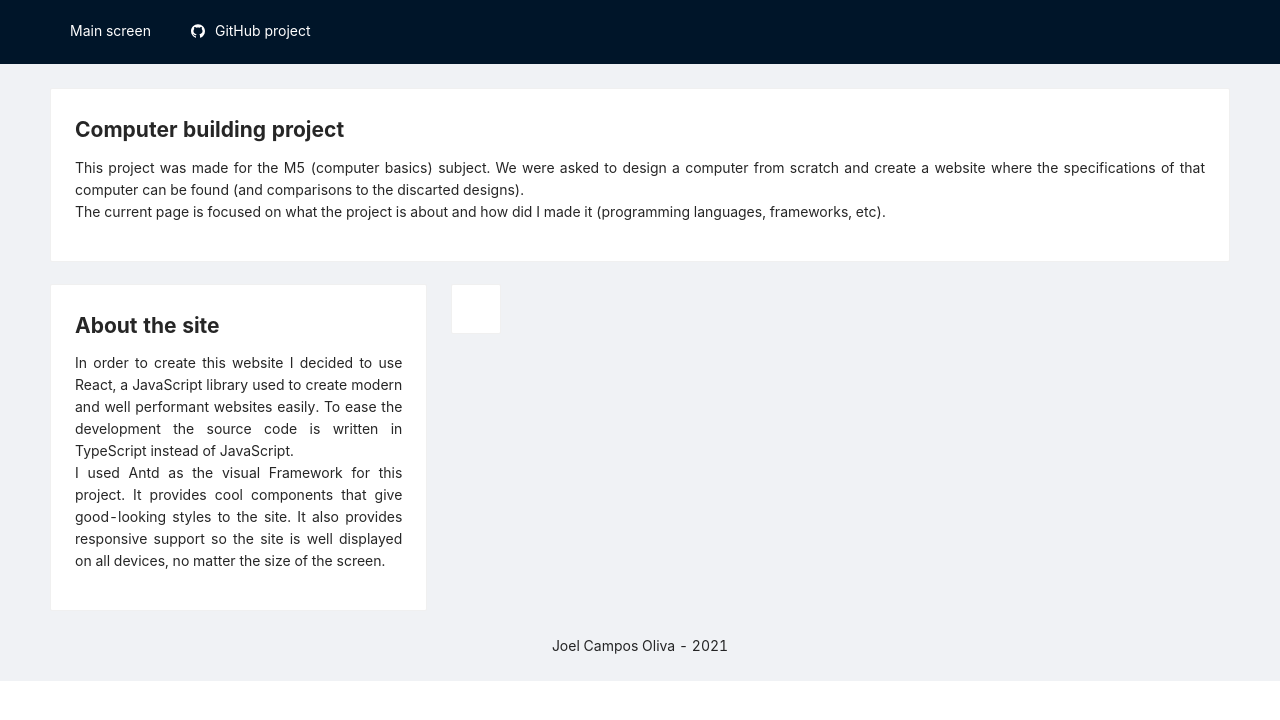
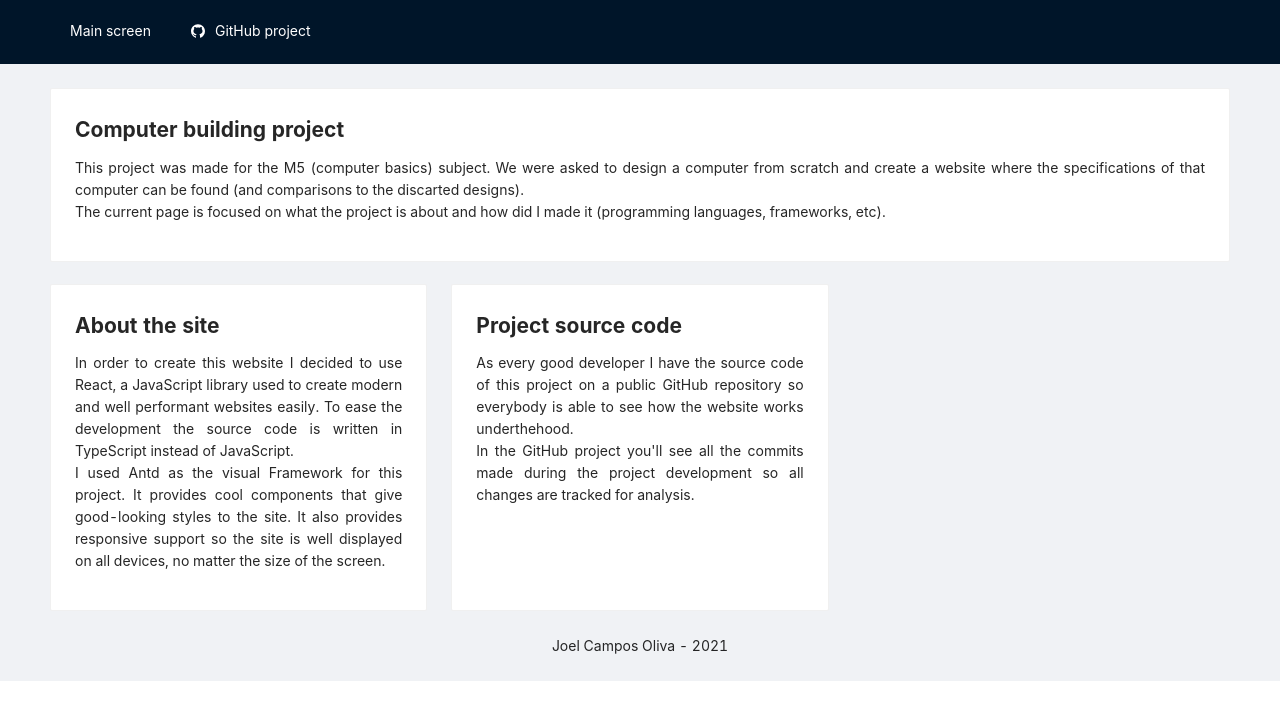
Before and after one commit to TheMineWayEstudis/M5-s-final-project-website, a React (Create React App) app in the folder web-m5/: page / in a window 1280 px wide. Shown: the top 720 px of the page. Built offline with nearby package versions, Linux system fonts and the light colour scheme.

Commit message:
Project source code card

```diff
--- a/web-m5/src/view/mainScreen/MainScreenBodyItems.tsx
+++ b/web-m5/src/view/mainScreen/MainScreenBodyItems.tsx
@@ -3,22 +3,29 @@ import React from 'react'
 
 export default function MainScreenBodyItems() {
     return (
-        <Row gutter={[24,24]}>
-            <Col md={8}>
+        <div className="site-card-wrapper">
+            <Row gutter={[24, 24]}>
+                <Col lg={8} style={{display: 'flex'}}>
                     <Card>
-                    <h2 style={{fontWeight: 'bold'}}>About the site</h2>
-                    <p style={{textAlign: 'justify'}}>
+                        <h2 style={{ fontWeight: 'bold' }}>About the site</h2>
+                        <p style={{ textAlign: 'justify' }}>
                             In order to create this website I decided to use React, a JavaScript library used to create modern and well performant websites easily. To ease the development the source code is written in TypeScript instead of JavaScript.
-                        <br/>
+                            <br />
                             I used Antd as the visual Framework for this project. It provides cool components that give good-looking styles to the site. It also provides responsive support so the site is well displayed on all devices, no matter the size of the screen.
                         </p>
                     </Card>
                 </Col>
-            <Col>
+                <Col lg={8} style={{display: 'flex'}}>
                     <Card>
-
+                        <h2 style={{ fontWeight: 'bold' }}>Project source code</h2>
+                        <p style={{ textAlign: 'justify' }}>
+                            As every good developer I have the source code of this project on a public GitHub repository so everybody is able to see how the website works underthehood.
+                            <br />
+                            In the GitHub project you'll see all the commits made during the project development so all changes are tracked for analysis.
+                        </p>
                     </Card>
                 </Col>
             </Row>
+        </div>
     );
 }
```
Lines whose indentation alone changed are shown as unchanged.
